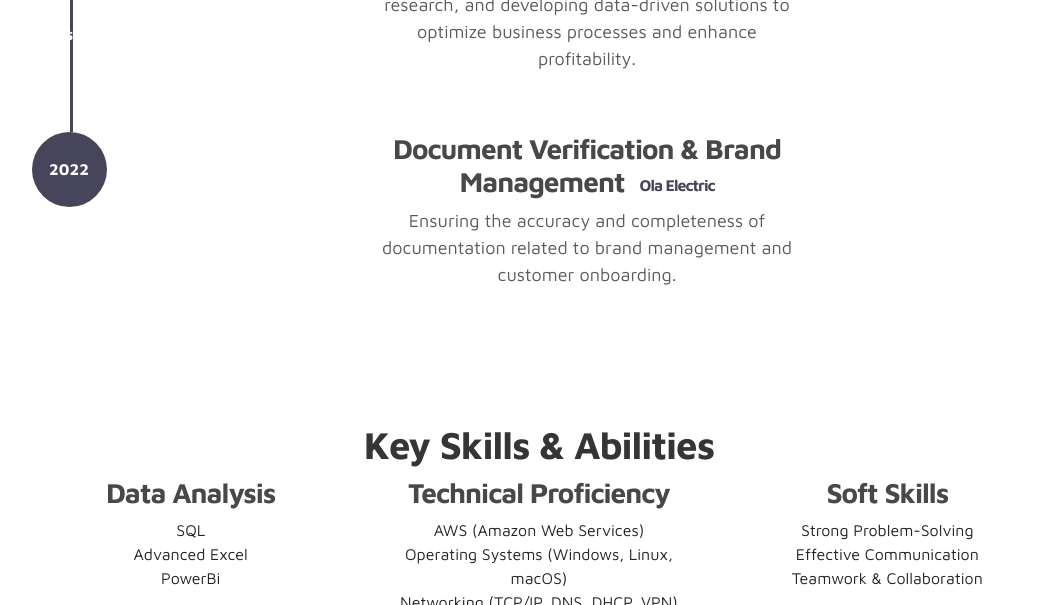
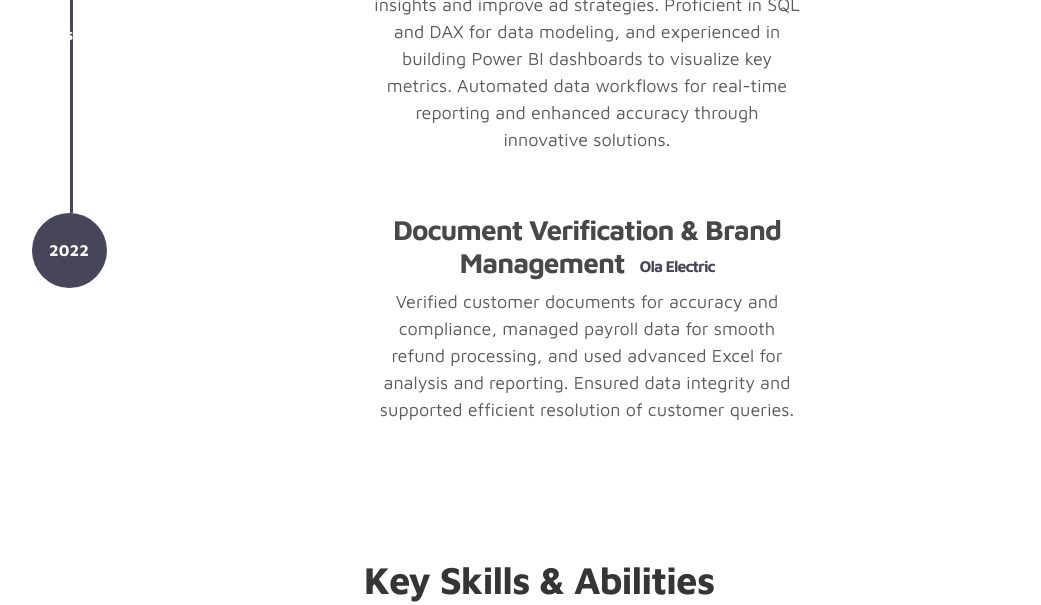
Before and after one commit to Azmathullah21/azmathullah21.github.io, a plain HTML site: page index.html in a window 1280 px wide. Shown: the part 973-1578 px from the top of the page, without its empty margins (101-1142 px from the left). Drawn offline with Linux system fonts and the light colour scheme.

Commit message:
Update index.html

```diff
--- a/index.html
+++ b/index.html
@@ -81,7 +81,7 @@
               </div>
               <div class="timeline-info">
                 <h3><span>Data Analyst</span><small>Adcuratio</small></h3>
-                <p>Analyzing business requirements, conducting market research, and developing data-driven solutions to optimize business processes and enhance profitability.</p>
+                <p>Skilled in analyzing complex datasets to uncover insights and improve ad strategies. Proficient in SQL and DAX for data modeling, and experienced in building Power BI dashboards to visualize key metrics. Automated data workflows for real-time reporting and enhanced accuracy through innovative solutions.</p>
               </div>
             </div>
             <div class="timeline-wrapper">
@@ -90,7 +90,7 @@
               </div>
               <div class="timeline-info">
                 <h3><span>Document Verification & Brand Management</span><small>Ola Electric</small></h3>
-                <p>Ensuring the accuracy and completeness of documentation related to brand management and customer onboarding.</p>
+                <p>Verified customer documents for accuracy and compliance, managed payroll data for smooth refund processing, and used advanced Excel for analysis and reporting. Ensured data integrity and supported efficient resolution of customer queries.</p>
               </div>
             </div>
           </div>
@@ -107,25 +107,31 @@
           <h2>Key Skills & Abilities</h2>
           <div class="row">
             <div class="col-lg-4 col-12">
-              <h3>Data Analysis</h3>
+              <h3>Data Analyst</h3>
               <ul>
                 <li>SQL</li>
-                <li>Advanced Excel</li>
-                <li>PowerBi</li>
+                <li>Excel</li>
+                <li>Power Bi</li>
+                <li>Tableau</li>
+                <li>Python (Pandas,
+NumPy, Matplotlib, Seaborn)</li>
               </ul>
             </div>
             <div class="col-lg-4 col-12">
               <h3>Technical Proficiency</h3>
               <ul>
+                <li>SQL</li>
+                <li>MS Office 365</li>
                 <li>AWS (Amazon Web Services)</li>
                 <li>Operating Systems (Windows, Linux, macOS)</li>
                 <li>Networking (TCP/IP, DNS, DHCP, VPN)</li>
+                <li>Verbal Communication</li>
               </ul>
             </div>
             <div class="col-lg-4 col-12">
               <h3>Soft Skills</h3>
               <ul>
-                <li>Strong Problem-Solving</li>
+                <li>Strong Analytical Problem-Solving</li>
                 <li>Effective Communication</li>
                 <li>Teamwork & Collaboration</li>
               </ul>
```
